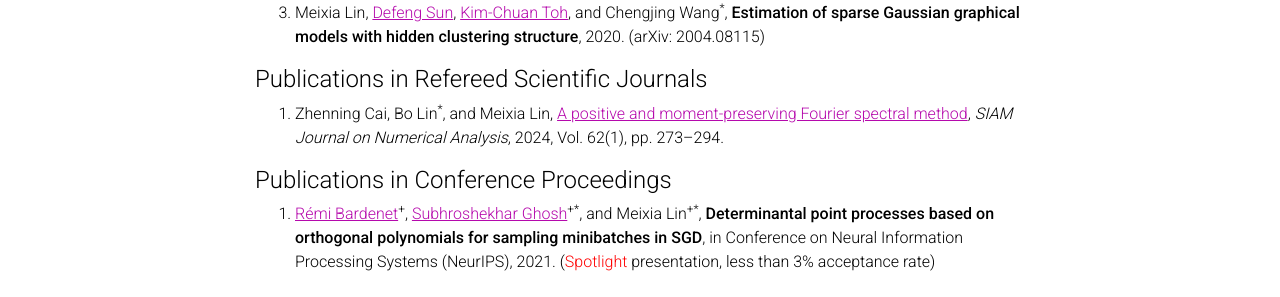
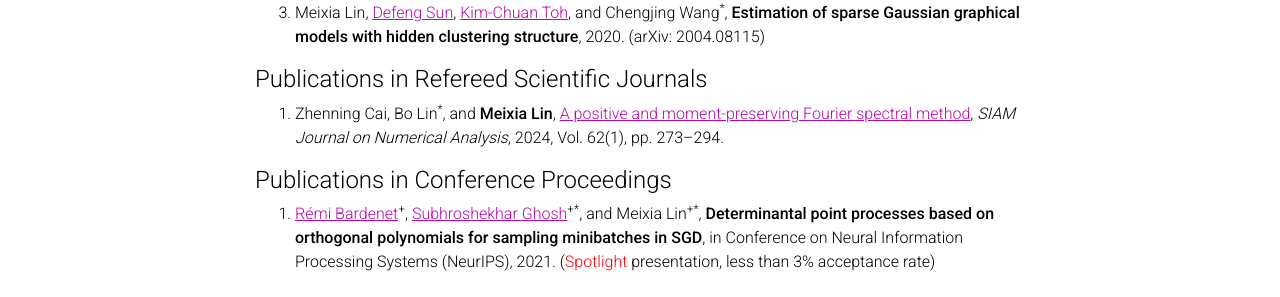
Before and after one commit to linmeixia/linmeixia.github.io, a Jekyll site: the page built from _pages/publications.md, in a window 1280 px wide. Shown: the part 356-653 px from the top of the page. Built offline with Jekyll 4.4.1, drawn with Linux system fonts in a browser that asks for light colours; nearby versions of some CDN libraries; comment, search, counter and statistics services are not loaded; a style sheet for code colours, icons or effects is not loaded.

Commit message:
Update publications.md

```diff
--- a/_pages/publications.md
+++ b/_pages/publications.md
@@ -18,7 +18,7 @@
 
 <h4>Publications in Refereed Scientific Journals</h4>
 
-1. Zhenning Cai, Bo Lin<sup>*</sup>, and Meixia Lin, <a href="https://epubs.siam.org/doi/10.1137/23M1563918" style="text-decoration: underline;"> A positive and moment-preserving Fourier spectral method</a>, _SIAM Journal on Numerical Analysis_, 2024, Vol. 62(1), pp. 273--294.
+1. Zhenning Cai, Bo Lin<sup>*</sup>, and <strong>Meixia Lin</strong>, <a href="https://epubs.siam.org/doi/10.1137/23M1563918" style="text-decoration: underline;"> A positive and moment-preserving Fourier spectral method</a>, _SIAM Journal on Numerical Analysis_, 2024, Vol. 62(1), pp. 273--294.
 
 
 
```
